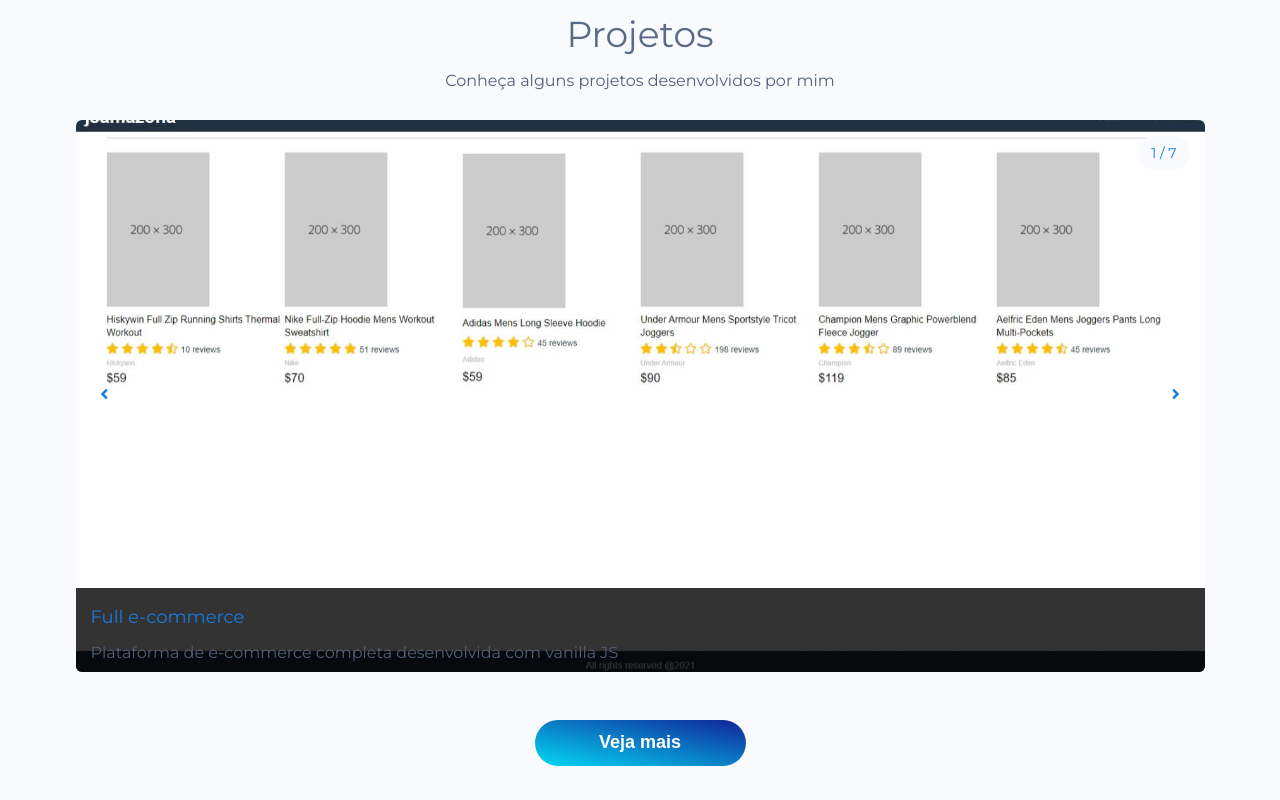
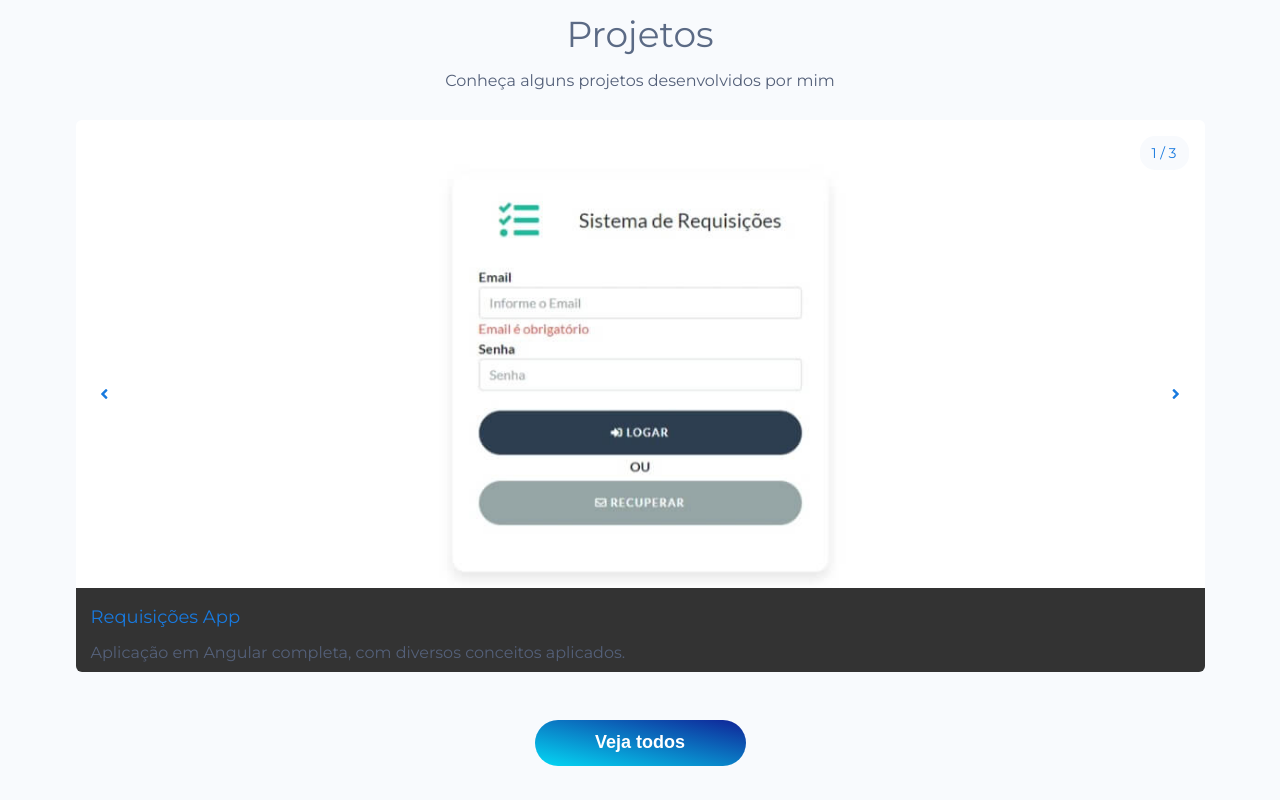
Before and after one commit to SamyrOR/personal-website, an Angular app: page /home in a window 1280 px wide. Shown: the part 2260-3060 px from the top of the page. Built offline with nearby package versions, Linux system fonts and the light colour scheme.

Commit message:
feat: slice projects showing home

```diff
--- a/src/app/regular/home/home.component.html
+++ b/src/app/regular/home/home.component.html
@@ -975,7 +975,7 @@
       <h3>Projetos</h3>
       <p>Conheça alguns projetos desenvolvidos por mim</p>
       <div class="carousel-container">
-        <div class="item fade" *ngFor="let project of projectsList | async">
+        <div class="item fade" *ngFor="let project of projectsList">
           <div class="image">
             <img [src]="project.img" />
           </div>
@@ -988,7 +988,7 @@
         <a class="prev has-dflex-center"><i class="fas fa-angle-left"></i></a
         ><a class="next has-dflex-center"><i class="fas fa-angle-right"></i></a>
       </div>
-      <a routerLink="/projects"><button class="btn">Veja mais</button></a>
+      <a routerLink="/projects"><button class="btn">Veja todos</button></a>
     </section>
   </main>
 </div>
--- a/src/app/regular/home/home.component.ts
+++ b/src/app/regular/home/home.component.ts
@@ -1,23 +1,29 @@
-import { Component, OnInit } from '@angular/core';
-import { Observable } from 'rxjs';
+import { Component, OnDestroy, OnInit } from '@angular/core';
+import { Observable, Subscription } from 'rxjs';
 import { GetDataService } from 'src/app/shared/get-data.service';
+import { Projects } from 'src/app/shared/project';
 
 @Component({
   selector: 'app-home',
   templateUrl: './home.component.html',
   styleUrls: ['./home.component.scss'],
 })
-export class HomeComponent implements OnInit {
-  projectsList!: Observable<any>;
+export class HomeComponent implements OnInit, OnDestroy {
+  projectsList: Projects[] = [];
+  subs!: Subscription;
 
   constructor(private getData: GetDataService) {}
 
   ngOnInit(): void {
-    this.projectsList = this.getData.getProjects();
+    this.subs = this.getData
+      .getProjects()
+      .subscribe((projects) => (this.projectsList = projects.slice(2, 5)));
     setTimeout(() => this.loadCarousel(), 1000);
   }
 
-  // ngAfterViewInit(): void {}
+  ngOnDestroy(): void {
+    this.subs.unsubscribe();
+  }
 
   loadCarousel() {
     document
```
